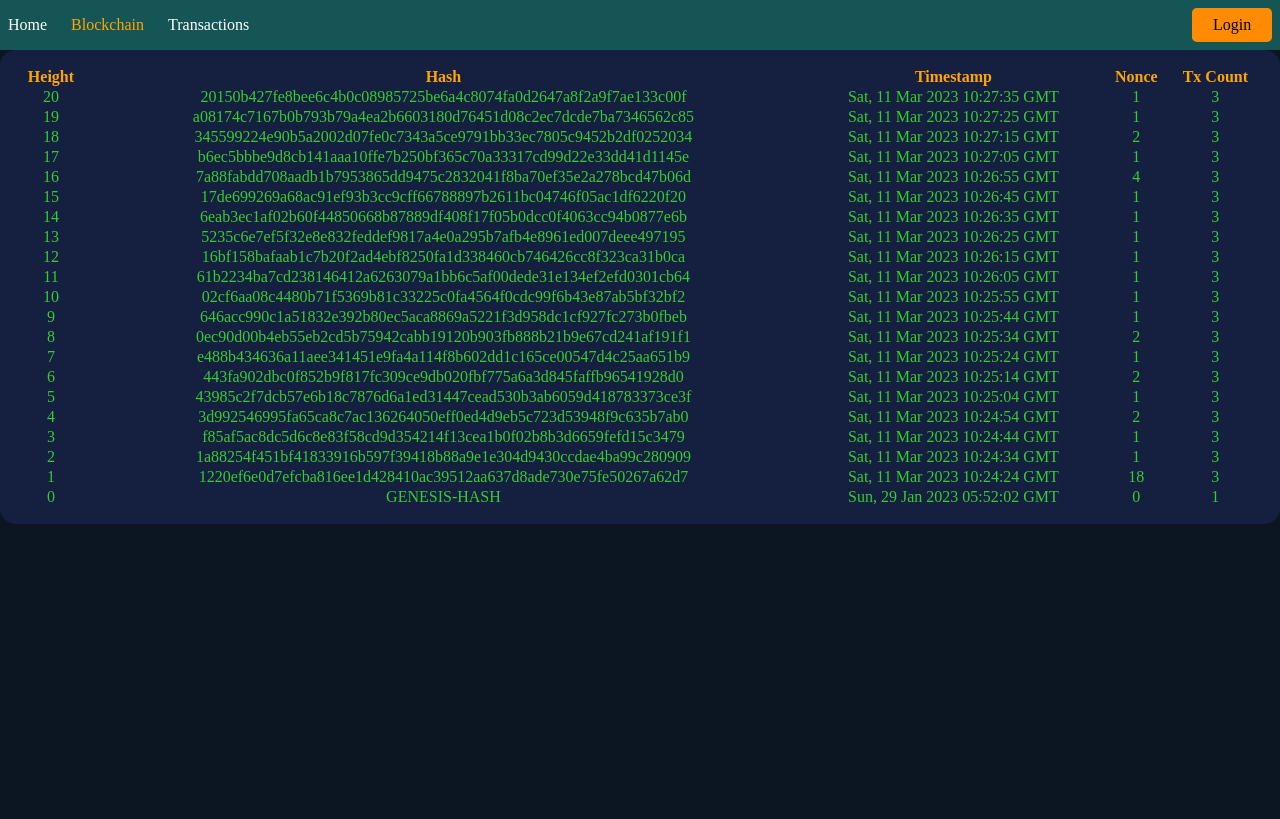
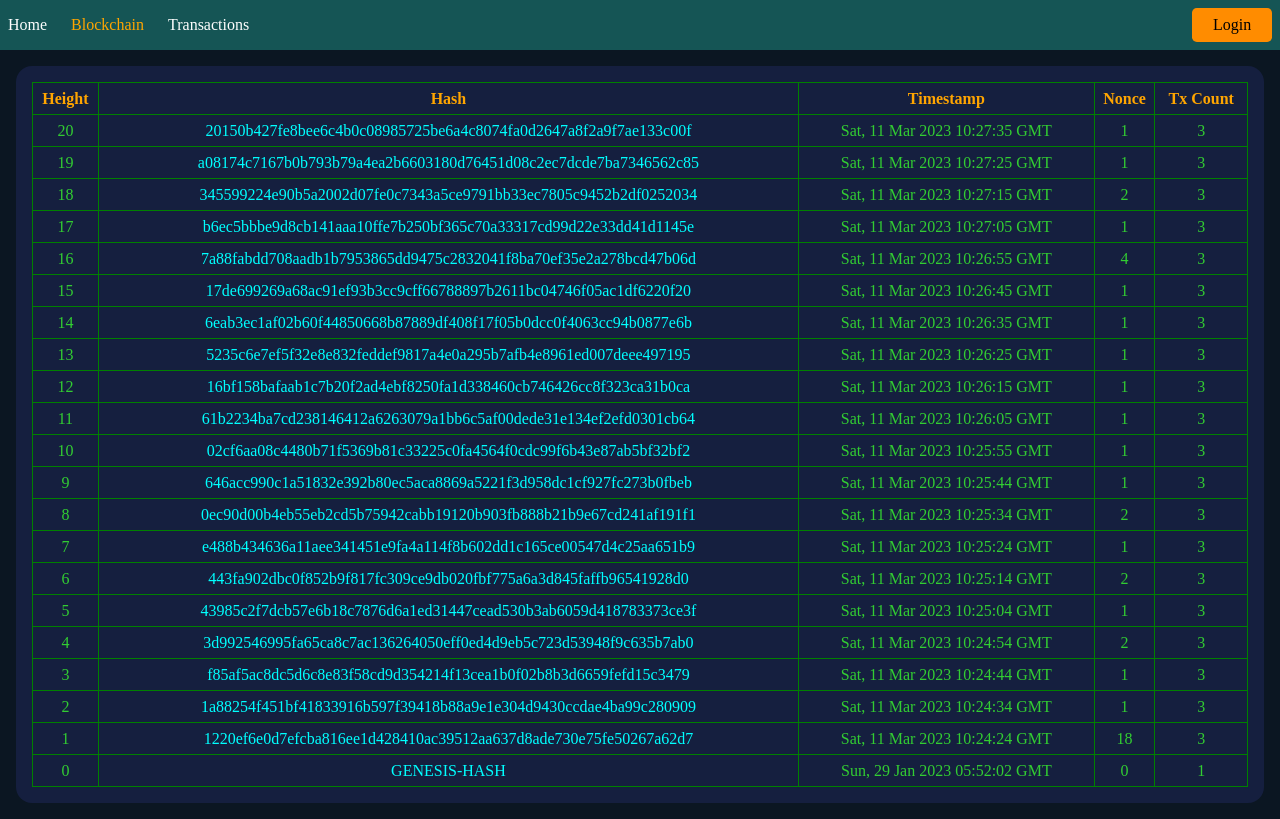
Before and after one commit to tatumroaquin/blackjade, a React (Vite) app in the folder client/: page /blockchain in a window 1280 px wide. Built offline with nearby package versions, Linux system fonts and the light colour scheme; a web font is replaced by a local one.

Commit message:
feat: Each hash is a link to display `Block` in view

```diff
--- a/client/src/components/BlockChain.module.scss
+++ b/client/src/components/BlockChain.module.scss
@@ -1,8 +1,25 @@
+$cell-border-color: green;
+
+.container {
+  display: flex;
+  flex-direction: column;
+  justify-content: center;
+  height: 100%;
+  padding: 1rem;
+}
+
 .block-chain {
   table-layout: auto;
   text-align: center;
   word-break: break-word;
   width: 100%;
+  border-collapse: collapse;
+
+  th,
+  td {
+    border: 1px solid $cell-border-color;
+    height: 2rem;
+  }
 
   th {
     color: orange;
@@ -11,4 +28,12 @@
   td {
     color: limegreen;
   }
+
+  a {
+    text-decoration: none;
+    color: cyan;
+    &:visited {
+      color: magenta;
+    }
+  }
 }
--- a/client/src/components/BlockChain.tsx
+++ b/client/src/components/BlockChain.tsx
@@ -1,4 +1,5 @@
 import { FC } from 'react';
+import { Link } from 'react-router-dom';
 import { Card } from './UI/Card';
 import styles from './BlockChain.module.scss';
 
@@ -17,6 +18,7 @@ interface BlockChain {
 
 export const BlockChain: FC<BlockChain> = ({ chain }) => {
   return (
+  <div className={styles['container']}>
     <Card>
       <table className={styles['block-chain']}>
         <thead>
@@ -32,7 +34,9 @@ export const BlockChain: FC<BlockChain> = ({ chain }) => {
           {[...chain].reverse().map((block, index) => (
             <tr key={block.hash}>
               <td>{chain.length - index - 1}</td>
-              <td>{block.hash}</td>
+              <td>
+                <Link to={`/block/${block.hash}`}>{block.hash}</Link>
+              </td>
               <td>{new Date(block.timestamp).toUTCString()}</td>
               <td>{block.nonce}</td>
               <td>{block.data.length}</td>
@@ -41,5 +45,6 @@ export const BlockChain: FC<BlockChain> = ({ chain }) => {
         </tbody>
       </table>
     </Card>
+    </div>
   );
 };
```
